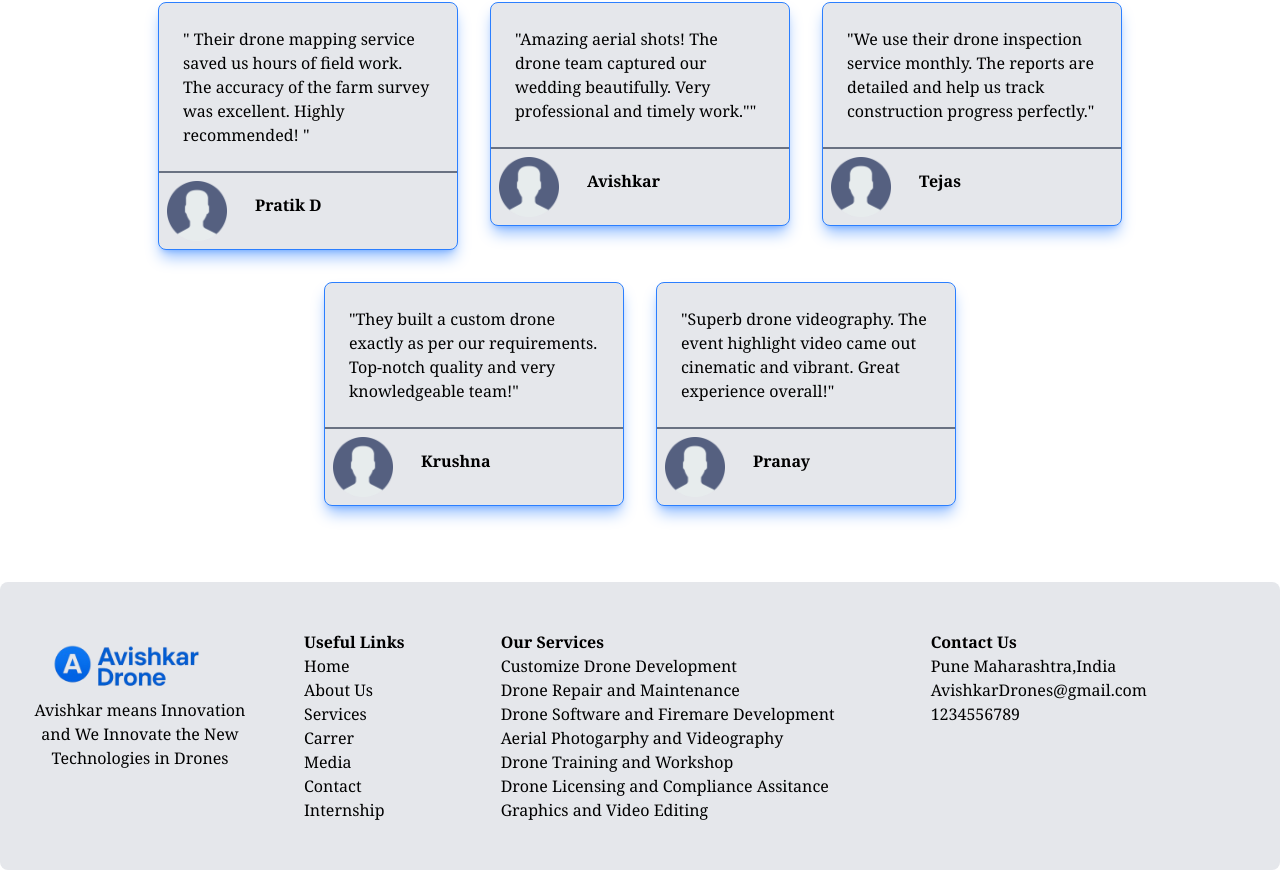
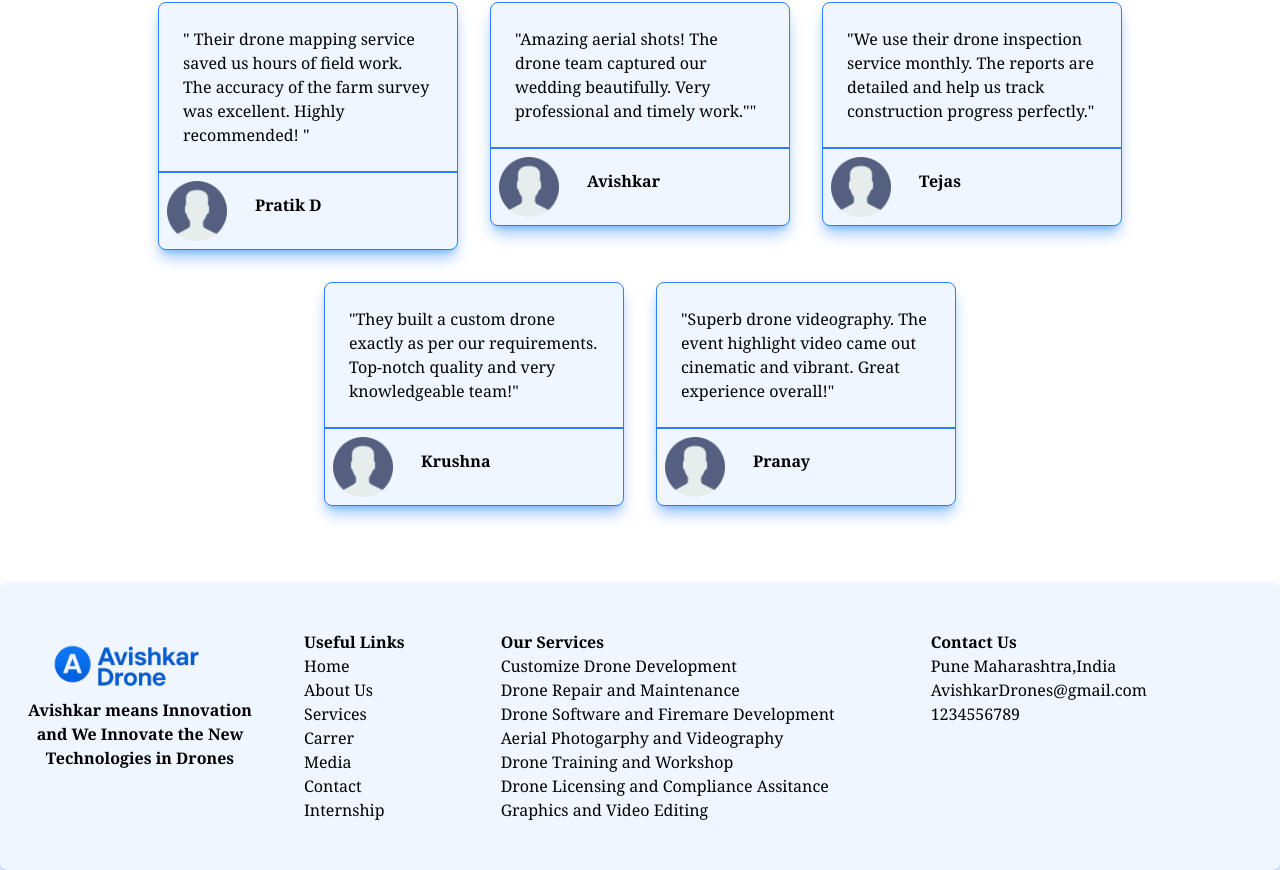
Before and after one commit to KrushnaBarhate03/React-Project, a React (Vite) app: page / in a window 1280 px wide. Shown: the part 3784-4654 px from the top of the page. Built offline with nearby package versions, Linux system fonts and the light colour scheme.

Commit message:
UI updated

```diff
--- a/src/components/Choosecard.jsx
+++ b/src/components/Choosecard.jsx
@@ -36,9 +36,9 @@ function Choosecard() {
     <>
     {Choose.map((cards,index)=>{
     return <div className="">
-        <div className="w-[300px] border border-blue-500 shadow-lg shadow-blue-500/50 rounded-lg bg-gray-200 m-4">
+        <div className="w-[300px] border border-blue-500 shadow-lg shadow-blue-500/50 rounded-lg bg-blue-50 m-4">
         <h3 className="font-serif text-md p-6">{cards.text} </h3>
-        <h3 className="border border-t border-gray-500"></h3>
+        <h3 className="border border-t border-blue-500"></h3>
         <div className='flex  justif-start'>
 
                   <img src={cards.image} alt="user icon image"className='w-15 h-15 m-2'/>
--- /dev/null
+++ b/src/components/Footer.jsx
@@ -0,0 +1,47 @@
+import React from 'react'
+import Logo from '../assets/logo.png'
+function Footer() {
+  return (
+    <div className="bg-blue-50 shadow-lg shadow-blue-500/50 mt-15 rounded-lg flex flex-col sm:flex-row">
+        <div className=" sm:w-1/5 w-auto ">
+          <img src={Logo} alt="Logo image" className='w-72 mx-auto '/>
+          <p className='relative  top-[-55px] font-bold text-md text-center font-serif text-md pl-6'>Avishkar means Innovation and We Innovate the New Technologies in Drones </p>
+
+        </div>
+        <div className=" m-6 sm:m-12 font-serif">
+          <h3 className='  font-serif font-bold'>Useful Links</h3>
+          <p>Home</p>
+          <p>About Us</p>
+          <p>Services</p>
+          <p>Carrer</p>
+          <p>Media</p>
+          <p>Contact</p>
+          <p>Internship</p>
+        </div>
+
+        <div className='m-6 sm:m-12 font-serif'>
+          <h3 className='font-bold font-serif'>Our Services</h3>
+          <p>Customize Drone Development</p>
+          <p>Drone Repair and Maintenance</p>
+          <p>Drone Software and Firemare Development</p>
+          <p>Aerial Photogarphy and Videography</p>
+          <p>Drone Training and Workshop</p>
+          <p>Drone Licensing and Compliance Assitance</p>
+          <p>Graphics and Video Editing</p>
+        </div>
+
+        <div className='sm:m-12 m-6 font-serif'>
+          <h3 className="font-serif font-bold">Contact Us </h3>
+          <p>Pune Maharashtra,India</p>
+          <p>AvishkarDrones@gmail.com</p>
+          <p>1234556789</p>
+          <p></p>
+        </div>
+
+
+      </div>
+
+  )
+}
+
+export default Footer
--- a/src/views/Home.jsx
+++ b/src/views/Home.jsx
@@ -20,6 +20,7 @@ import Ourservices from '../components/Ourservices.jsx'
 import User from '../assets/user.png'
 import Choosecard from '../components/Choosecard.jsx'
 import Logo from '../assets/logo.png'
+import Footer from '../components/Footer.jsx'
 function Home() {
   return(
     <>
@@ -84,46 +85,10 @@ function Home() {
        <div className="flex mt-12 flex-wrap justify-center ">
         <Choosecard/>
        </div>
-      <div className="bg-gray-200 mt-15 rounded-lg flex flex-col sm:flex-row">
-        <div className=" sm:w-1/5 w-auto">
-          <img src={Logo} alt="Logo image" className='w-72  '/>
-          <p className='relative  top-[-55px]  text-center font-serif text-md pl-6'>Avishkar means Innovation and We Innovate the New Technologies in Drones </p>
 
-        </div>
-        <div className=" m-6 sm:m-12 font-serif">
-          <h3 className='  font-serif font-bold'>Useful Links</h3>
-          <p>Home</p>
-          <p>About Us</p>
-          <p>Services</p>
-          <p>Carrer</p>
-          <p>Media</p>
-          <p>Contact</p>
-          <p>Internship</p>
-        </div>
-
-        <div className='m-6 sm:m-12 font-serif'>
-          <h3 className='font-bold font-serif'>Our Services</h3>
-          <p>Customize Drone Development</p>
-          <p>Drone Repair and Maintenance</p>
-          <p>Drone Software and Firemare Development</p>
-          <p>Aerial Photogarphy and Videography</p>
-          <p>Drone Training and Workshop</p>
-          <p>Drone Licensing and Compliance Assitance</p>
-          <p>Graphics and Video Editing</p>
-        </div>
-
-        <div className='sm:m-12 m-6 font-serif'>
-          <h3 className="font-serif font-bold">Contact Us </h3>
-          <p>Pune Maharashtra,India</p>
-          <p>AvishkarDrones@gmail.com</p>
-          <p>1234556789</p>
-          <p></p>
-        </div>
-
-
-      </div>
-
-
+<div>
+  <Footer/>
+</div>
 
 
     </>
```
